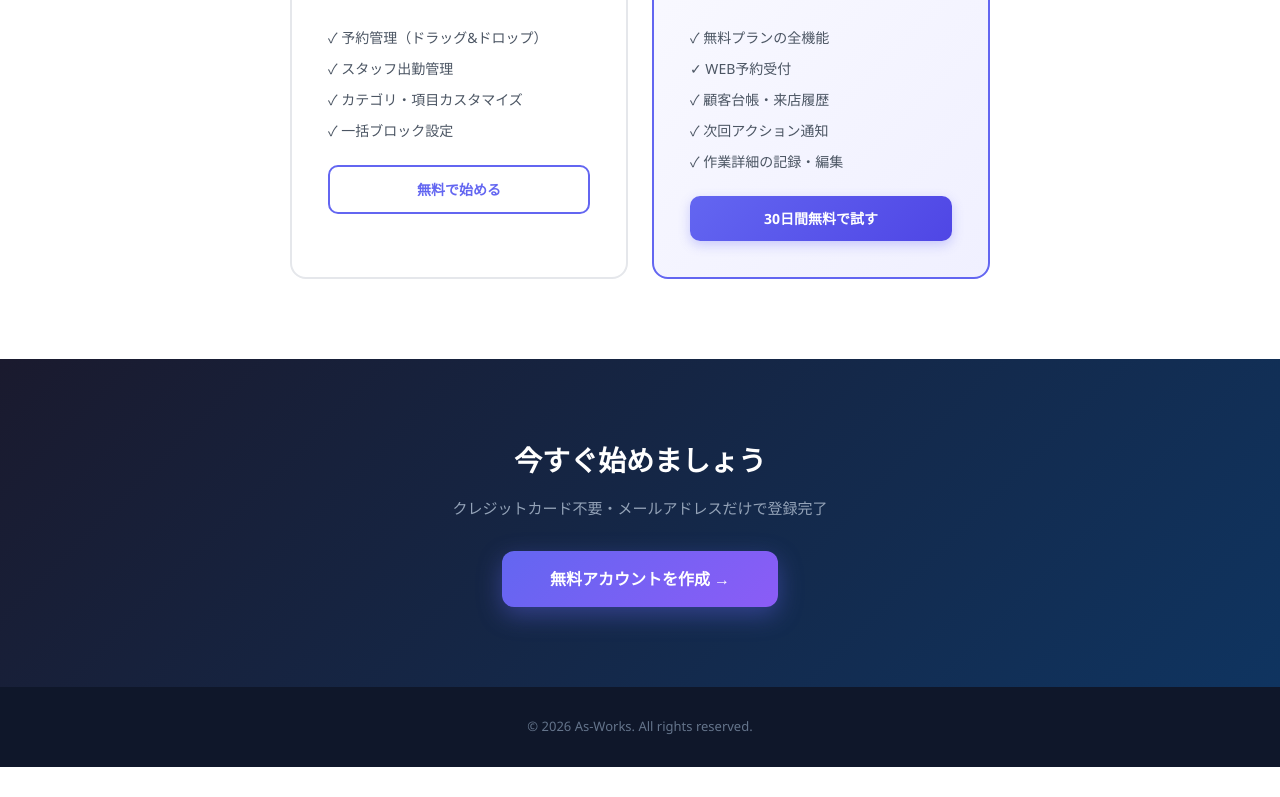
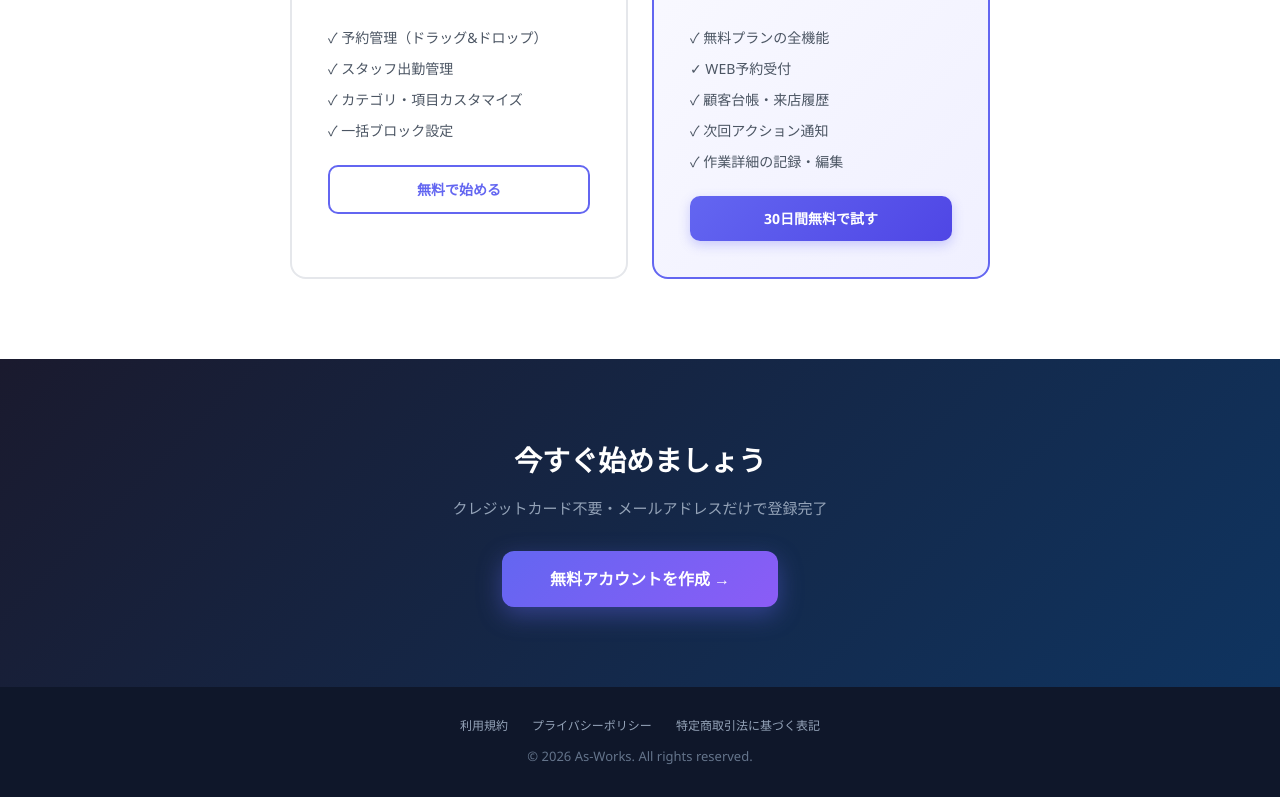
Before and after one commit to 0802shoity-commits/as-works-br, a Next.js app: page / in a window 1280 px wide. Shown: the part 2647-3444 px from the top of the page. Before the commit the page ends 3414 px from the top, so only its background shows below. Built offline with nearby package versions, Linux system fonts and the light colour scheme.

Commit message:
update domain to asworks-tms.com

```diff
--- a/app/page.tsx
+++ b/app/page.tsx
@@ -134,6 +134,11 @@ export default function LandingPage() {
 
       {/* フッター */}
       <footer style={{ padding: "30px 40px", background: "#0f172a", textAlign: "center" }}>
+        <div style={{ display: "flex", justifyContent: "center", gap: "24px", marginBottom: "12px" }}>
+          <a href="/terms" style={{ fontSize: "12px", color: "#94a3b8", textDecoration: "none" }}>利用規約</a>
+          <a href="/privacy" style={{ fontSize: "12px", color: "#94a3b8", textDecoration: "none" }}>プライバシーポリシー</a>
+          <a href="/tokushoho" style={{ fontSize: "12px", color: "#94a3b8", textDecoration: "none" }}>特定商取引法に基づく表記</a>
+        </div>
         <div style={{ fontSize: "13px", color: "#64748b" }}>© 2026 As-Works. All rights reserved.</div>
       </footer>
     </div>
```
